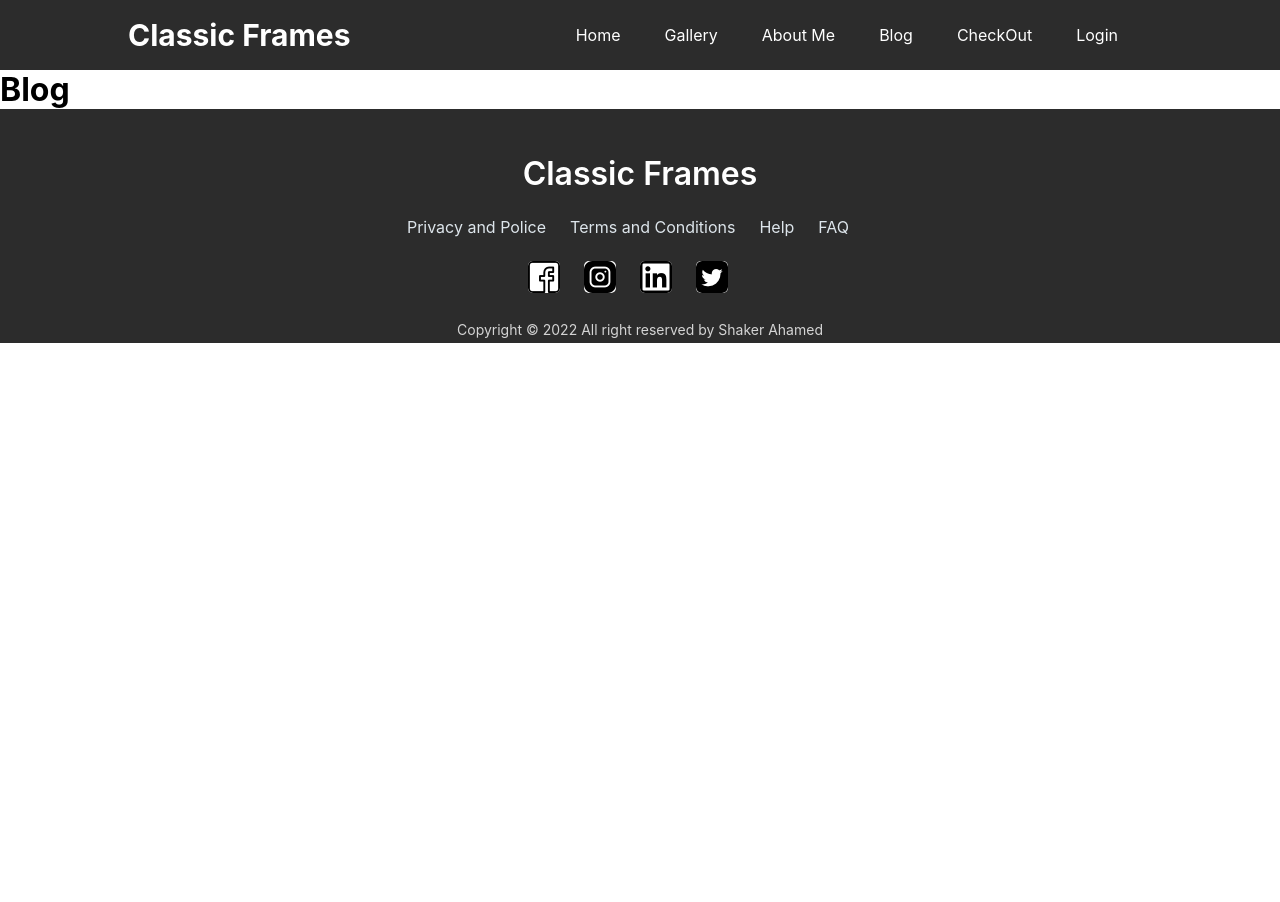
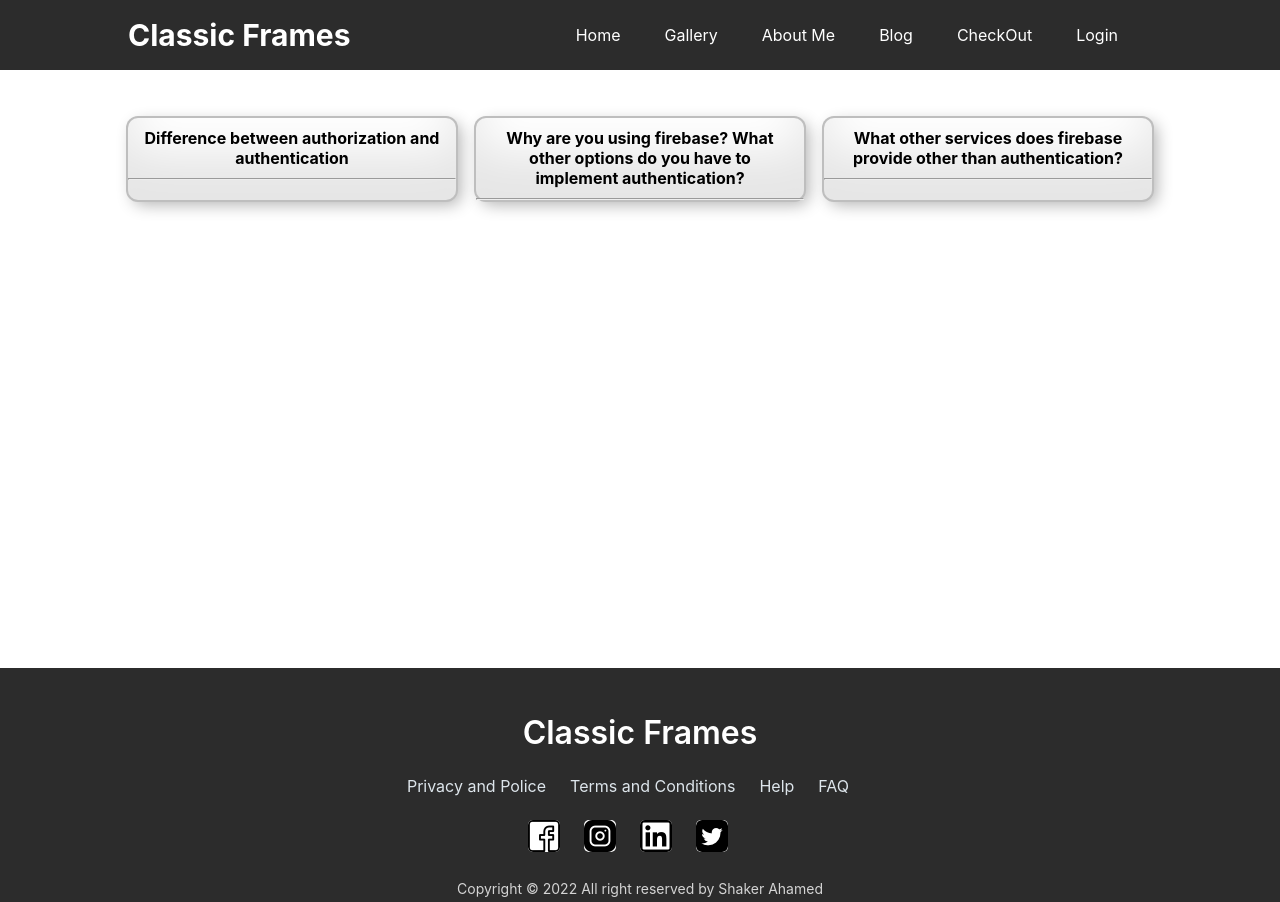
Before and after one commit to shakerscode/classic-frames-client, a React (Create React App) app: page /blog in a window 1280 px wide. Before the commit the page ends 800 px from the top, so only its background shows below. Built offline with nearby package versions, Linux system fonts and the light colour scheme; no server answers.

Commit message:
blog section designed

```diff
--- a/src/comphonents/Blog/Blog.css
+++ b/src/comphonents/Blog/Blog.css
@@ -0,0 +1,37 @@
+.blog {
+    height: 550px;
+}
+
+.blog-post {
+    display: grid;
+    grid-template-columns: repeat(3, 1fr);
+    grid-gap: 20px;
+    width: 80%;
+    margin: 3rem auto;
+}
+
+.post {
+    background: white;
+    border-radius: 10px;
+    transition: border-radius 0.5s cubic-bezier(0.175, 0.885, 0.32, 1.275);
+    box-shadow: inset 0 -3em 3em rgba(0, 0, 0, 0.1),
+        0 0 0 2px rgb(190, 190, 190),
+        0.3em 0.3em 1em rgba(0, 0, 0, 0.3);
+
+}
+
+.post h4 {
+    text-align: center;
+    padding: 10px;
+}
+
+@media screen and (max-width:650px) {
+    .blog-post{
+        grid-template-columns: 1fr;
+        width: 90%;
+        margin: 3rem auto;
+    }
+    .post h4{
+        font-size: 15px;
+    }
+}
--- a/src/comphonents/Blog/Blog.js
+++ b/src/comphonents/Blog/Blog.js
@@ -1,9 +1,23 @@
 import React from 'react';
+import './Blog.css'
 
 const Blog = () => {
     return (
-        <div>
-            <h1>Blog</h1>
+        <div className='blog'>
+            <div className="blog-post">
+                <div className="post">
+                    <h4> Difference between authorization and authentication</h4>
+                    <hr />
+                </div>
+                <div className="post">
+                <h4> Why are you using firebase? What other options do you have to implement authentication?</h4>
+                <hr />
+                </div>
+                <div className="post">
+               <h4>What other services does firebase provide other than authentication?</h4>
+               <hr />
+                </div>
+            </div>
         </div>
     );
 };
--- a/src/comphonents/Gallery/Gallery.css
+++ b/src/comphonents/Gallery/Gallery.css
@@ -0,0 +1,4 @@
+.gallery{
+    text-align: center;
+    margin: 3rem 0;
+}
--- a/src/comphonents/Gallery/Gallery.js
+++ b/src/comphonents/Gallery/Gallery.js
@@ -3,7 +3,7 @@ import './Gallery.css'
 
 const Gallery = () => {
     return (
-        <div>
+        <div className='gallery'>
             <h1>This is gallery</h1>
         </div>
     );
```
Also changed, not shown: 1 other file (tests, documents, lock files or other folders).
